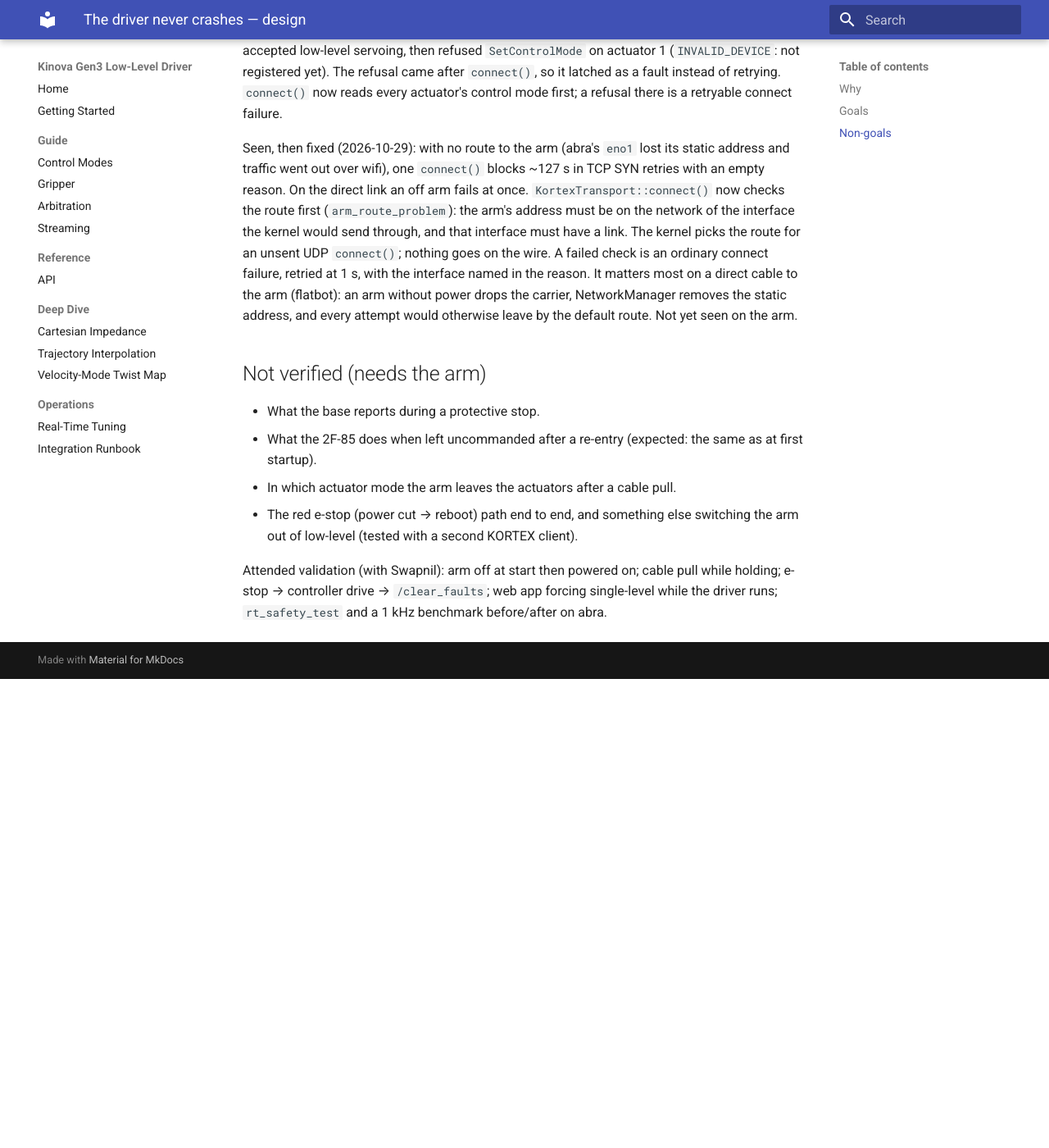
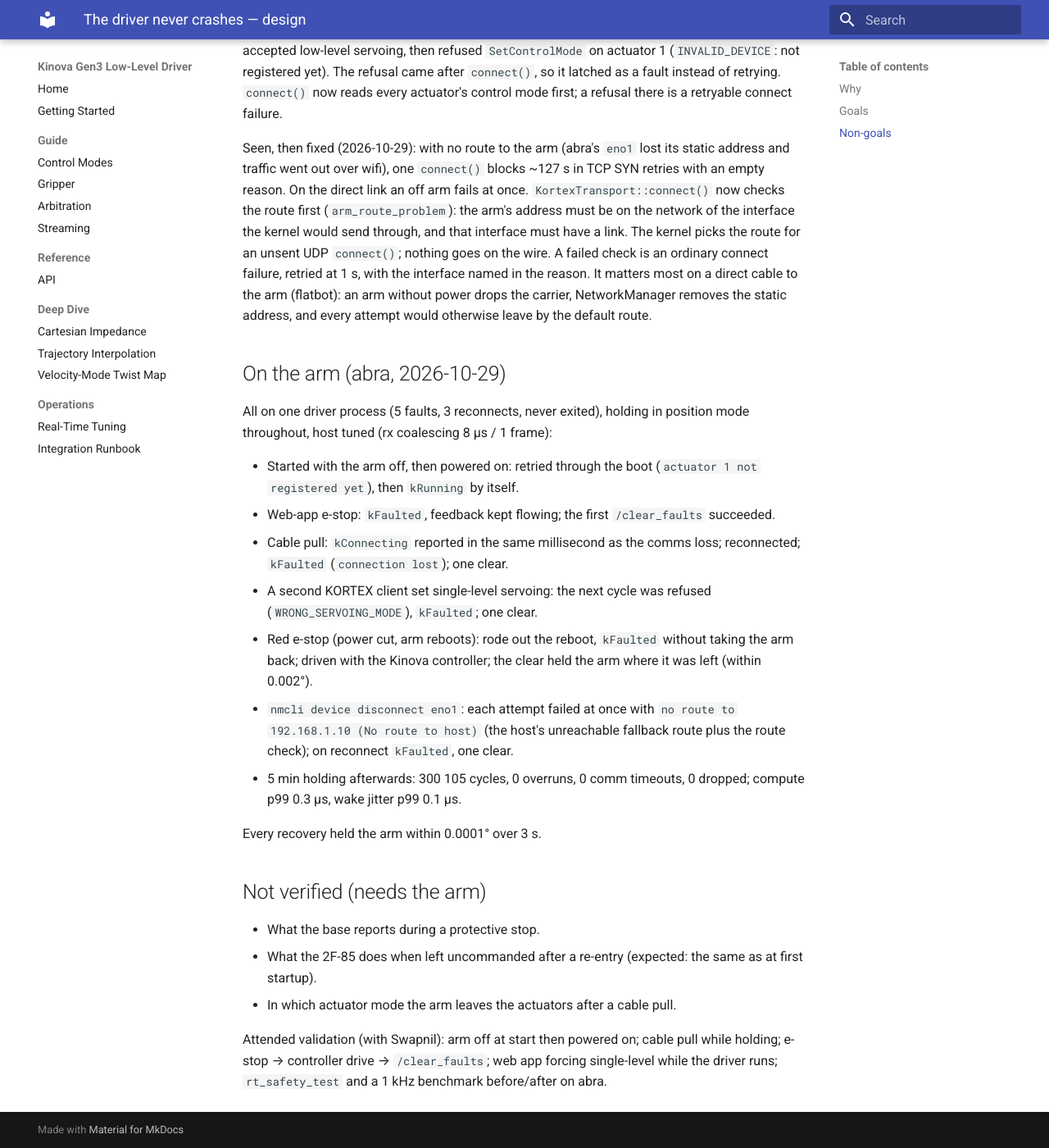
Before and after one commit to rammp-org/kinova-gen3-driver, an MkDocs documentation site: the page built from docs/superpowers/specs/2026-10-27-never-crash-design.md, in a window 1280 px wide and 1400 px high, scrolled down 8799 px. Shown: the whole window at 82% size. Built offline with MkDocs 1.6.1 and Material for MkDocs 9.7.7, drawn with Linux system fonts in a browser that asks for light colours; before the commit the page ends 9627 px from its top, so only the background shows below that.

Commit message:
docs: record the second on-arm session (abra, 2026-10-29)
All seven behaviours on one driver process: arm off at start, web-app e-stop,
cable pull, a second client forcing single-level, the red e-stop power cycle
with the Kinova controller, the arm NIC losing its address, and 5 min holding
(0 overruns in 300 k cycles on the tuned host).

Co-Authored-By: Claude Opus 5.5 <noreply@anthropic.com>
Claude-Session: https://claude.ai/code/session_01QoDtVoSRosPcQH1FLZCBgM

```diff
--- a/docs/superpowers/specs/2026-10-27-never-crash-design.md
+++ b/docs/superpowers/specs/2026-10-27-never-crash-design.md
@@ -353,7 +353,31 @@ unsent UDP `connect()`; nothing goes on the wire. A failed check is an ordinary
 connect failure, retried at 1 s, with the interface named in the reason. It
 matters most on a direct cable to the arm (flatbot): an arm without power drops
 the carrier, NetworkManager removes the static address, and every attempt would
-otherwise leave by the default route. Not yet seen on the arm.
+otherwise leave by the default route.
+
+## On the arm (abra, 2026-10-29)
+
+All on one driver process (5 faults, 3 reconnects, never exited), holding in
+position mode throughout, host tuned (rx coalescing 8 µs / 1 frame):
+
+- Started with the arm off, then powered on: retried through the boot
+  (`actuator 1 not registered yet`), then `kRunning` by itself.
+- Web-app e-stop: `kFaulted`, feedback kept flowing; the first `/clear_faults`
+  succeeded.
+- Cable pull: `kConnecting` reported in the same millisecond as the comms
+  loss; reconnected; `kFaulted` (`connection lost`); one clear.
+- A second KORTEX client set single-level servoing: the next cycle was
+  refused (`WRONG_SERVOING_MODE`), `kFaulted`; one clear.
+- Red e-stop (power cut, arm reboots): rode out the reboot, `kFaulted`
+  without taking the arm back; driven with the Kinova controller; the clear
+  held the arm where it was left (within 0.002°).
+- `nmcli device disconnect eno1`: each attempt failed at once with
+  `no route to 192.168.1.10 (No route to host)` (the host's unreachable
+  fallback route plus the route check); on reconnect `kFaulted`, one clear.
+- 5 min holding afterwards: 300 105 cycles, 0 overruns, 0 comm timeouts, 0
+  dropped; compute p99 0.3 µs, wake jitter p99 0.1 µs.
+
+Every recovery held the arm within 0.0001° over 3 s.
 
 ## Not verified (needs the arm)
 
@@ -361,8 +385,6 @@ otherwise leave by the default route. Not yet seen on the arm.
 - What the 2F-85 does when left uncommanded after a re-entry (expected: the
   same as at first startup).
 - In which actuator mode the arm leaves the actuators after a cable pull.
-- The red e-stop (power cut → reboot) path end to end, and something else
-  switching the arm out of low-level (tested with a second KORTEX client).
 
 Attended validation (with Swapnil): arm off at start then powered on; cable pull
 while holding; e-stop → controller drive → `/clear_faults`; web app forcing
```
Also changed, not shown: docs/integration-runbook.md (+5 -4 lines).
